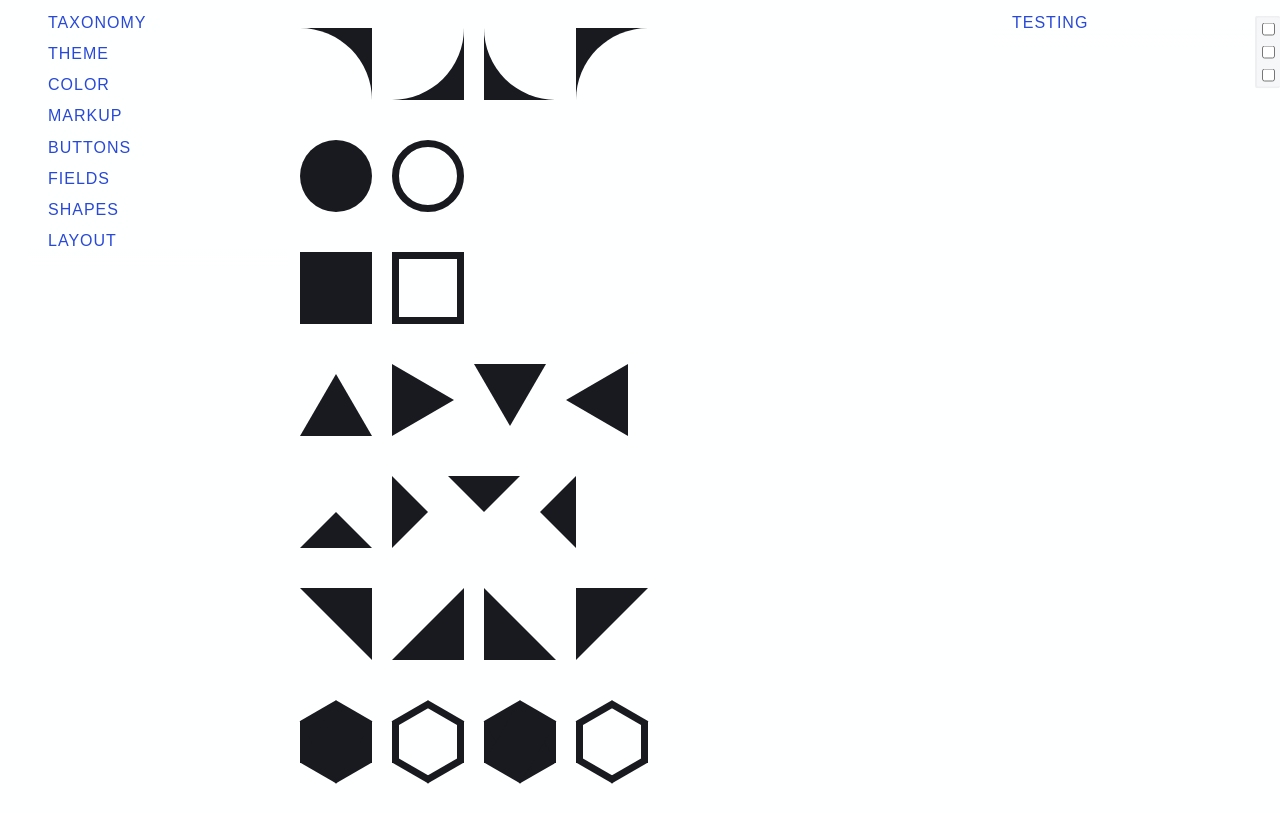
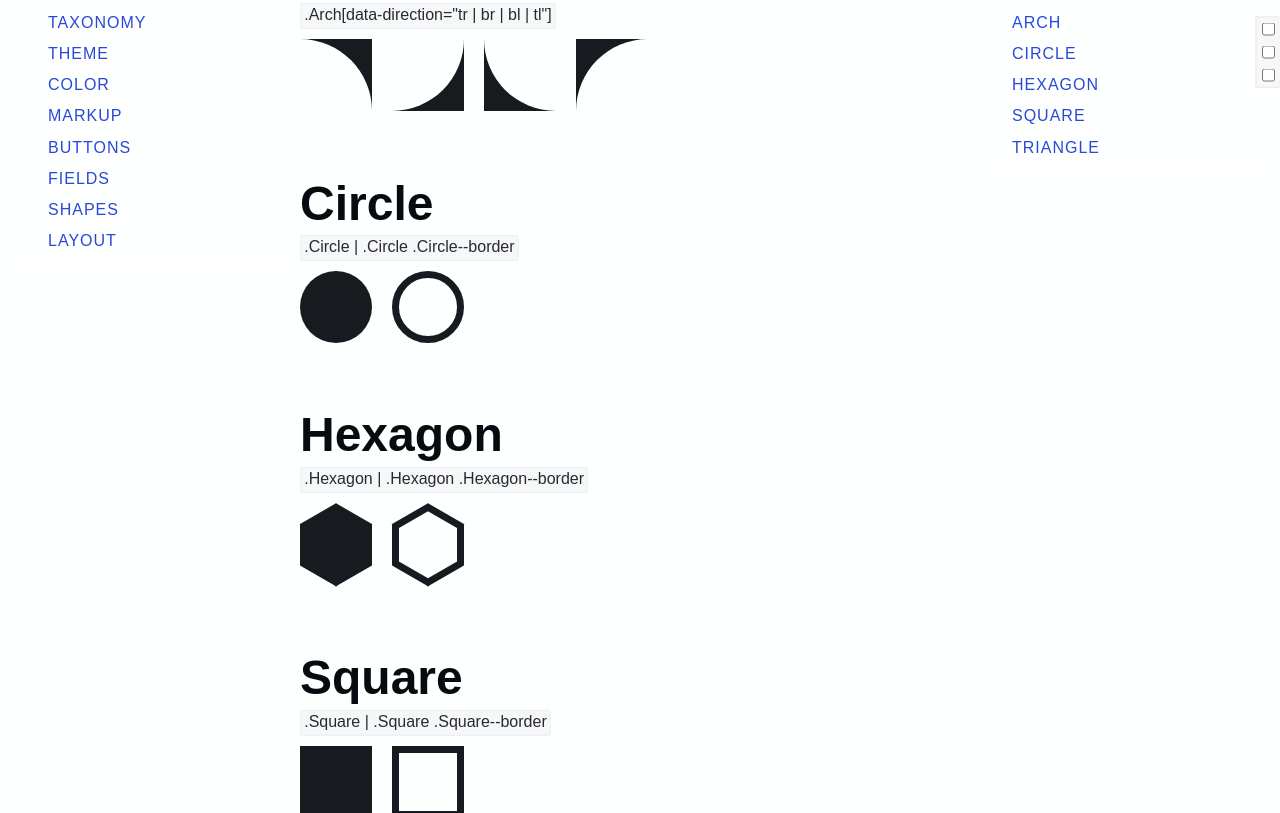
Before and after one commit to TylerUnderwood/dynamatic-io, a Vue app: page /docs/shapes in a window 1280 px wide. Shown: the part 348-1161 px from the top of the page. Built offline with nearby package versions, Linux system fonts and the light colour scheme.

Commit message:
fix: update shape docs

```diff
--- a/src/views/docs/Shapes.vue
+++ b/src/views/docs/Shapes.vue
@@ -1,60 +1,69 @@
 <script setup>
 import SectionDocs from "@/components/SectionDocs.vue";
 
-const trianglesEqual = ['t','r','b','l'];
-const trianglesRight = ['t','r','b','l'];
-const angles = ['tr','br','bl','tl'];
+const shapes = {
+    "Arch": {
+        ".Arch[data-direction=\"tr | br | bl | tl\"]": [
+            "Arch Arch--tr",
+            "Arch Arch--br",
+            "Arch Arch--bl",
+            "Arch Arch--tl",
+        ]
+    },
+    "Circle": {
+        ".Circle | .Circle .Circle--border": [
+            "Circle",
+            "Circle Circle--border",
+        ]
+    },
+    "Hexagon": {
+        ".Hexagon | .Hexagon .Hexagon--border": [
+            "Hexagon",
+            "Hexagon Hexagon--border",
+        ]
+    },
+    "Square": {
+        ".Square | .Square .Square--border": [
+            "Square",
+            "Square Square--border",
+        ]
+    },
+    "Triangle": {
+        ".Triangle .Triangle=t | r | b | l": [
+            "Triangle Triangle=t",
+            "Triangle Triangle=r",
+            "Triangle Triangle=b",
+            "Triangle Triangle=l",
+        ],
+        ".Triangle .Triangle--t | r | b | l": [
+            "Triangle Triangle--t",
+            "Triangle Triangle--r",
+            "Triangle Triangle--b",
+            "Triangle Triangle--l",
+        ],
+        ".Triangle .Triangle--tr | br | bl | tl": [
+            "Triangle Triangle--tr",
+            "Triangle Triangle--br",
+            "Triangle Triangle--bl",
+            "Triangle Triangle--tr",
+        ],
+    },
+}
 </script>
 
 <template>
-    <SectionDocs heading="Testing">
-        <div class="flex flex-col gap-8 mt-8" style="font-size: 3.6rem">
-            <div class="flex gap-4">
-                <div :class="`Arch Arch--${angle}`" v-for="angle in angles"></div>
-            </div>
-
-            <div class="flex gap-4">
-                <div class="Circle"></div>
-
-                <div class="Circle Circle--border"></div>
-            </div>
-
-            <div class="flex gap-4">
-                <div class="Square"></div>
-
-                <div class="Square Square--border"></div>
-            </div>
-
-            <div class="flex gap-4">
-                <div
-                    :class="`Triangle Triangle=${triangle}`"
-                    v-for="triangle in trianglesEqual"
-                ></div>
-            </div>
-
-            <div class="flex gap-4">
-                <div
-                    :class="`Triangle Triangle--${triangle}`"
-                    v-for="triangle in trianglesRight"
-                ></div>
-            </div>
-
-            <div class="flex gap-4">
-                <div
-                    :class="`Triangle Triangle--${triangle}`"
-                    v-for="triangle in angles"
-                ></div>
-            </div>
-
-            <div class="flex gap-4">
-                <div class="Hexagon"></div>
-
-                <div class="Hexagon Hexagon--border"></div>
-
-                <div class="Hexagon Hexagon--y"></div>
-
-                <div class="Hexagon Hexagon--y Hexagon--border"></div>
+    <SectionDocs :heading="name" v-for="(group, name) in shapes">
+        <div class="block mt-2" v-for="(shape, label) in group">
+            <code class="Code" style="font-size: 0.8rem">{{ label }}</code>
+            <div class="flex gap-4 mt-2" style="font-size: var(--shape-demo-size)">
+                <div :class="types" v-for="types in shape"></div>
             </div>
         </div>
     </SectionDocs>
 </template>
+
+<style>
+:root {
+    --shape-demo-size: 3.6rem;
+}
+</style>
```
